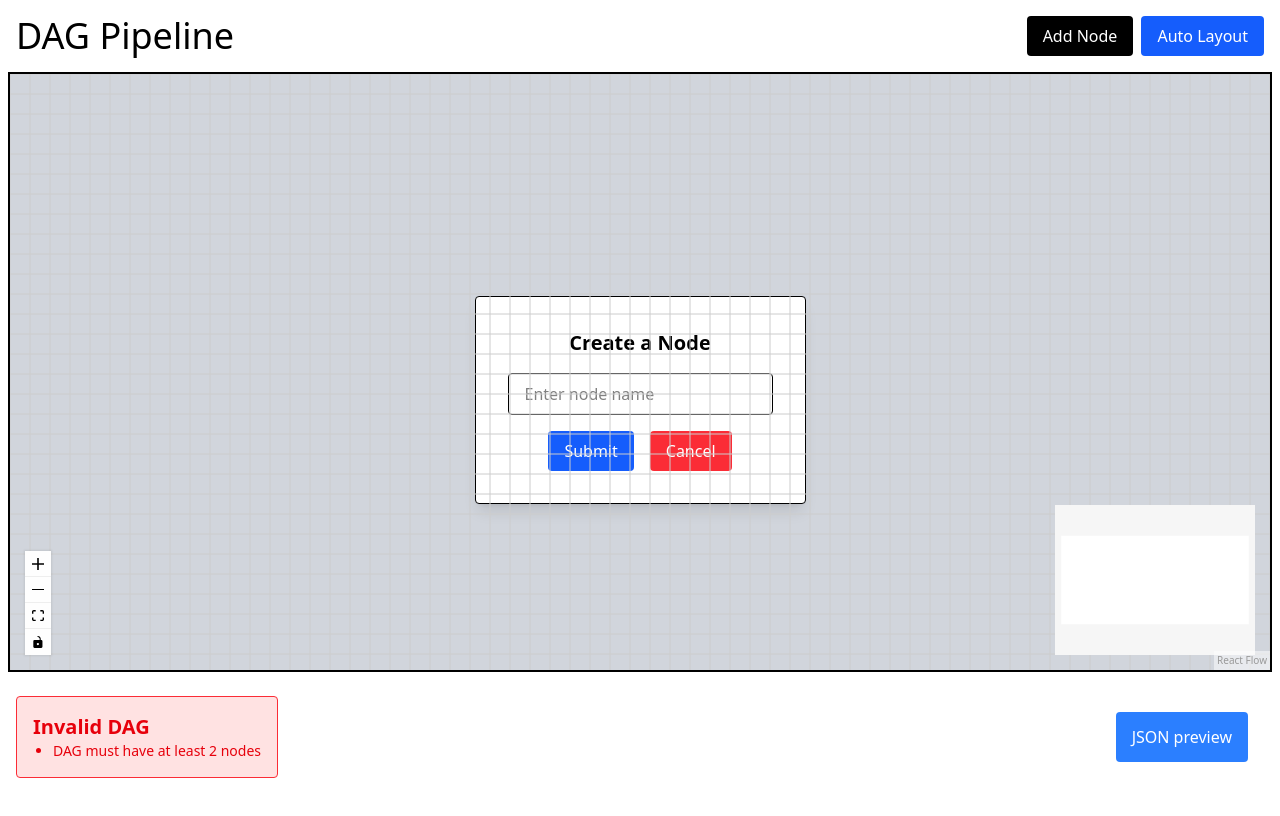
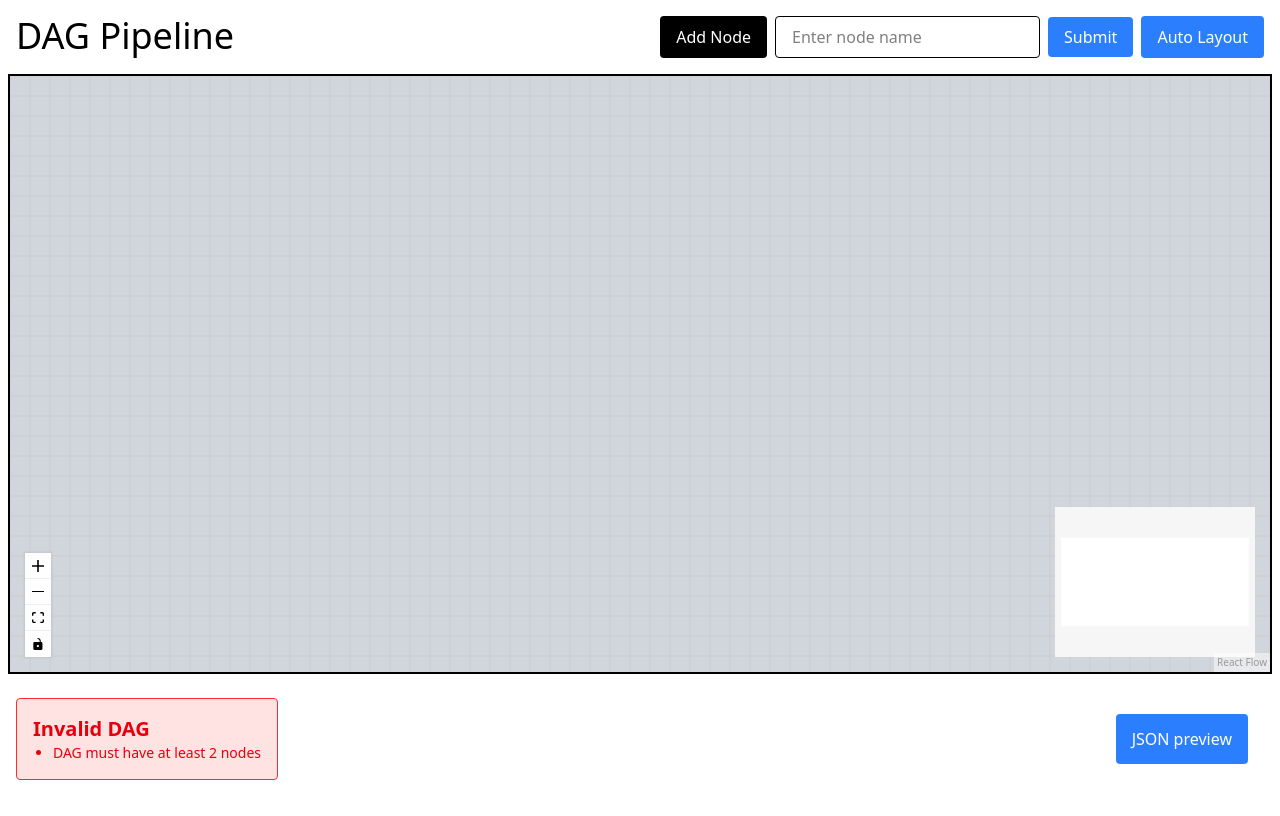
Before and after one commit to partiksingh1/Pipeline_DAG, a React (Vite) app: page / in a window 1280 px wide. Both pictures are taken after a click on the button "Add Node". Built offline with nearby package versions, Linux system fonts and the light colour scheme.

Commit message:
UI improvements

```diff
--- a/src/App.css
+++ b/src/App.css
@@ -2,3 +2,22 @@
   margin: 0;
   padding: 0;
 }
+.custom-node {
+  align-items: center;
+  background: #fff;
+  border: 2px solid #0000;
+  border-radius: 8px;
+  box-shadow: 0 4px 10px #0000001a;
+  display: flex;
+  flex-direction: column;
+  font-weight: 500;
+  justify-content: center;
+  min-height: 20px;
+  min-width: 40px;
+  padding: 10px;
+  position: relative
+}
+
+.selected {
+  border-color: #3b82f6
+}
--- a/src/components/CustomNode.tsx
+++ b/src/components/CustomNode.tsx
@@ -1,4 +1,4 @@
-
+import "../App.css"
 import { Handle, Position } from '@xyflow/react'
 interface CustomNodeData {
     label: string;
--- a/src/components/NavBar.tsx
+++ b/src/components/NavBar.tsx
@@ -16,7 +16,7 @@ export const Navbar: React.FC<NavbarProps> = ({ onAddNode, onAutoLayout }) => {
     };
     const handleSubmitNodeLabel = () => {
         if (nodeLabel.trim() !== '') {
-            onAddNode(nodeLabel);
+            onAddNode(nodeLabel); // Call the parent callback with the entered label
             setNodeLabel(''); // Reset the input field
             setInputVisible(false); // Hide the input after submitting
         }
@@ -30,9 +30,7 @@ export const Navbar: React.FC<NavbarProps> = ({ onAddNode, onAutoLayout }) => {
                 <button onClick={handleAddNodeClick} className="px-4 py-2 bg-black text-white rounded cursor-pointer">Add Node</button>
                 {/* Conditionally show input */}
                 {isInputVisible && (
-                    <div className="fixed inset-0 flex items-center justify-center bg-opacity-50">
-                        <div className="flex flex-col items-center gap-4 bg-white p-8 border rounded shadow-lg">
-                            <h1 className="text-xl font-semibold">Create a Node</h1>
+                    <div className="flex items-center gap-2">
                         <input
                             type="text"
                             value={nodeLabel}
@@ -40,27 +38,15 @@ export const Navbar: React.FC<NavbarProps> = ({ onAddNode, onAutoLayout }) => {
                             className="px-4 py-2 border rounded"
                             placeholder="Enter node name"
                         />
-                            <div className="flex gap-4">
                         <button
                             onClick={handleSubmitNodeLabel}
-                                    className="px-4 py-2 bg-blue-600 text-white rounded"
+                            className="px-4 py-2 bg-blue-500 text-white rounded"
                         >
                             Submit
                         </button>
-                                <button
-                                    onClick={() => {
-                                        setInputVisible(false);
-                                        setNodeLabel("");
-                                    }}
-                                    className="px-4 py-2 bg-red-500 text-white rounded"
-                                >
-                                    Cancel
-                                </button>
-                            </div>
-                        </div>
                     </div>
                 )}
-                <button onClick={onAutoLayout} className="px-4 py-2 bg-blue-600 text-white rounded cursor-pointer">Auto Layout</button>
+                <button onClick={onAutoLayout} className="px-4 py-2 bg-blue-500 text-white rounded cursor-pointer">Auto Layout</button>
             </div>
         </div>
     )
```
Lines whose indentation alone changed are shown as unchanged.
